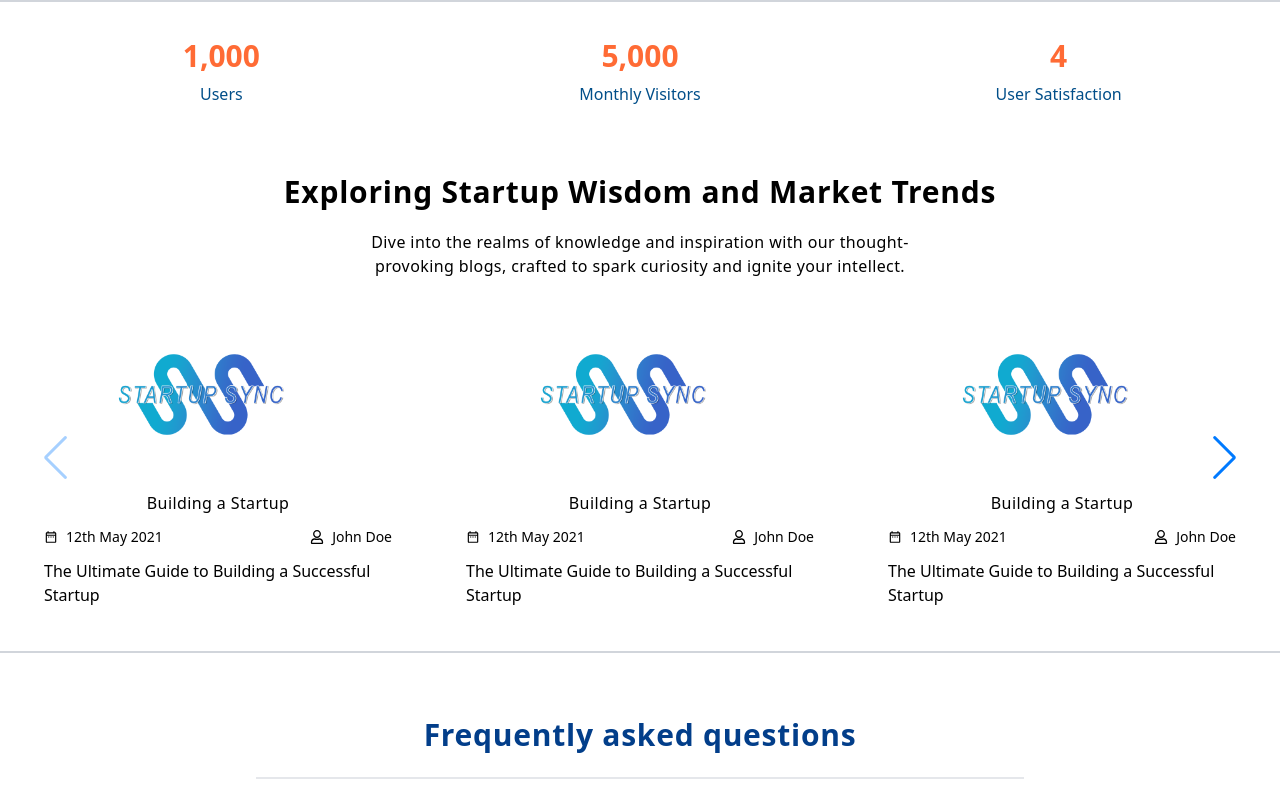
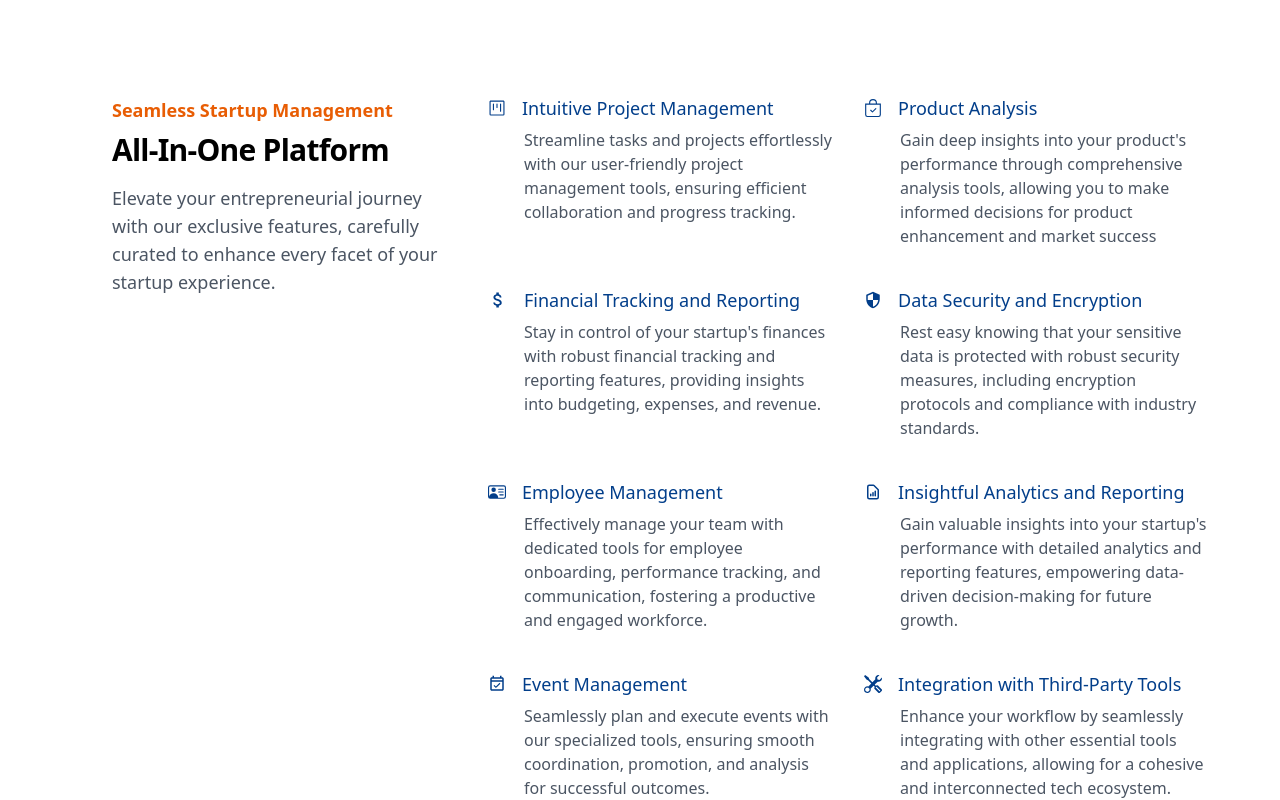
Before and after one commit to manan18/startup-sync, a Next.js app: page / in a window 1280 px wide. Shown: the part 1600-2400 px from the top of the page. Built offline with nearby package versions, Linux system fonts and the light colour scheme.

Commit message:
added features

```diff
--- a/src/components/atoms/blogcard/index.tsx
+++ b/src/components/atoms/blogcard/index.tsx
@@ -20,7 +20,7 @@ const BlogCard: React.FC<BlogCardProps> = ({
   author,
 }) => {
   return (
-    <div className="flex flex-col bg-white gap-3 p-3 w-full">
+    <div className="flex flex-col bg-white gap-3 p-3 w-">
       <Image src={image} alt={"image"} width={300} height={200} />
       <h1 className="tracking-wide text-black text-center">{title}</h1>
       <div className="flex justify-between">
--- a/src/components/atoms/company/index.tsx
+++ b/src/components/atoms/company/index.tsx
@@ -21,7 +21,7 @@ const CompanySection = () => {
   ];
 
   return (
-    <div className="p-4 h-screen overflow-hidden flex flex-col" id="company">
+    <div className="p-4 h-screen overflow-hidden flex flex-col pb-0" id="company">
       <div className="w-[70%] mx-auto">
         <Tabs tabs={tabs} activeTab={activeTab} setActiveTab={setActiveTab} />
       </div>
--- a/src/components/blogs/index.tsx
+++ b/src/components/blogs/index.tsx
@@ -8,14 +8,12 @@ import { useRef } from "react";
 const Blog = () => {
   const sliderRef = useRef(null);
   return (
-    <div className="flex flex-col p-8 items-center gap-5">
-      <h1 className="tracking-wide text-3xl font-semibold">
-        Exploring Startup Wisdom and Market Trends
+    <div className="flex flex-col p-8 items-center gap-5 mt-3 border-t-2 border-gray-300">
+      <h1 className="tracking-wide text-3xl font-bold">
+        Innovate with Insights
       </h1>
-      <p className=" tracking-wide font-md w-[50%] text-center">
-        Dive into the realms of knowledge and inspiration with our
-        thought-provoking blogs, crafted to spark curiosity and ignite your
-        intellect.
+      <p className=" tracking-wide font-md w-[50%] text-center mb-7">
+        Explore our captivating blogs, designed to spark curiosity and ignite your intellect.
       </p>
       <BlogCarousel
         data={[
--- a/src/components/carousel/index.tsx
+++ b/src/components/carousel/index.tsx
@@ -27,7 +27,7 @@ export default function BlogCarousel({ data }: BlogCarouselProps) {
       <Swiper
         navigation={true}
         modules={[Navigation]}
-        className="w-full"
+        className="w-[85%]"
         slidesPerView={3}
         spaceBetween={50}
         slidesPerGroup={3}
--- a/src/components/faq/index.tsx
+++ b/src/components/faq/index.tsx
@@ -13,7 +13,7 @@ const Faq = () => {
             <div className="mx-auto max-w-7xl py-12 px-4 sm:py-16 sm:px-6 lg:px-8">
                 <div className="mx-auto max-w-3xl divide-y-2 divide-gray-200">
                     <h2 className="text-center text-3xl font-semibold tracking-wide text-[#023e8a]">
-                        Frequently asked questions
+                        Frequently Asked Questions
                     </h2>
                     <dl className="mt-6 space-y-6 divide-y divide-gray-200">
                         {faqs.map((faq) => (
--- /dev/null
+++ b/src/components/features/index.tsx
@@ -0,0 +1,35 @@
+import React from 'react'
+import features from '@/data/features/features'
+import { IoCheckmark } from "react-icons/io5";
+
+const Features = () => {
+    return (
+        <div className="bg-white w-full px-10">
+            <div className="mx-auto sm:px-6 lg:grid lg:grid-cols-3 lg:gap-x-8 lg:py-24 lg:px-8 ms-10">
+                <div>
+                    <h2 className="text-lg font-semibold text-[#e85d04]">Seamless Startup Management</h2>
+                    <p className="mt-2 text-3xl font-bold tracking-tight text-black">All-In-One Platform</p>
+                    <p className="mt-4 text-lg text-gray-600">
+                        Elevate your entrepreneurial journey with our exclusive features, carefully curated to enhance every facet of your startup experience.
+                    </p>
+                </div>
+                <div className="mt-12 lg:col-span-2 lg:mt-0">
+                    <dl className="space-y-10 sm:grid sm:grid-flow-col sm:grid-cols-2 sm:grid-rows-4 sm:gap-x-6 sm:gap-y-10 sm:space-y-0 lg:gap-x-8">
+                        {features.map((feature) => (
+                            <div key={feature.name} className="relative">
+                                <dt className='flex gap-4 items-center'>
+                                    {/* < className="absolute h-6 w-6 text-green-500" aria-hidden="true" /> */}
+                                    <div className='text-lg text-[#023e8a]'>{feature.icon}</div>
+                                    <p className="text-lg font-medium leading-6 text-[#023e8a]">{feature.name}</p>
+                                </dt>
+                                <dd className="mt-2 ml-9 text-base text-gray-600">{feature.description}</dd>
+                            </div>
+                        ))}
+                    </dl>
+                </div>
+            </div>
+        </div>
+    )
+}
+
+export default Features
--- /dev/null
+++ b/src/data/features/features.tsx
@@ -0,0 +1,59 @@
+import React from "react";
+import { GoProject } from "react-icons/go";
+import { MdOutlineAttachMoney } from "react-icons/md";
+import { BsPersonVcard } from "react-icons/bs";
+import { MdOutlineEventAvailable } from "react-icons/md";
+import { BsBagCheck } from "react-icons/bs";
+import { MdOutlineSecurity } from "react-icons/md";
+import { HiOutlineDocumentReport } from "react-icons/hi";
+import { BsTools } from "react-icons/bs";
+
+interface featureProps {
+    icon: React.ReactNode;
+    name: string;
+    description: string;
+}
+
+const features: featureProps[] = [
+    {
+        icon: <GoProject />,
+        name: 'Intuitive Project Management',
+        description: 'Streamline tasks and projects effortlessly with our user-friendly project management tools, ensuring efficient collaboration and progress tracking.'
+    },
+    {
+        icon: <MdOutlineAttachMoney className="text-xl" />,
+        name: 'Financial Tracking and Reporting',
+        description: "Stay in control of your startup's finances with robust financial tracking and reporting features, providing insights into budgeting, expenses, and revenue."
+    },
+    {
+        icon: <BsPersonVcard />,
+        name: 'Employee Management',
+        description: 'Effectively manage your team with dedicated tools for employee onboarding, performance tracking, and communication, fostering a productive and engaged workforce.'
+    },
+    {
+        icon: <MdOutlineEventAvailable />,
+        name: 'Event Management',
+        description: "Seamlessly plan and execute events with our specialized tools, ensuring smooth coordination, promotion, and analysis for successful outcomes."
+    },
+    {
+        icon: <BsBagCheck />,
+        name: 'Product Analysis',
+        description: "Gain deep insights into your product's performance through comprehensive analysis tools, allowing you to make informed decisions for product enhancement and market success"
+    },
+    {
+        icon: <MdOutlineSecurity />,
+        name: "Data Security and Encryption",
+        description: "Rest easy knowing that your sensitive data is protected with robust security measures, including encryption protocols and compliance with industry standards."
+    },
+    {
+        icon: <HiOutlineDocumentReport />,
+        name: "Insightful Analytics and Reporting",
+        description: "Gain valuable insights into your startup's performance with detailed analytics and reporting features, empowering data-driven decision-making for future growth."
+    },
+    {
+        icon: <BsTools />,
+        name: "Integration with Third-Party Tools",
+        description: "Enhance your workflow by seamlessly integrating with other essential tools and applications, allowing for a cohesive and interconnected tech ecosystem."
+    }
+];
+export default features;
--- a/src/pages/index.tsx
+++ b/src/pages/index.tsx
@@ -6,6 +6,7 @@ import Stats from "@/components/stats";
 import Blog from "@/components/blogs";
 import Footer from "@/components/footer";
 import Faq from "@/components/faq";
+import Features from "@/components/features";
 const inter = Inter({ subsets: ["latin"] });
 
 export default function Home() {
@@ -13,6 +14,7 @@ export default function Home() {
     <div className="overflow-x-hidden">
       <HomeHero />
       <CompanySection />
+      <Features />
       <Stats />
       <Blog />
       <Faq />
```
